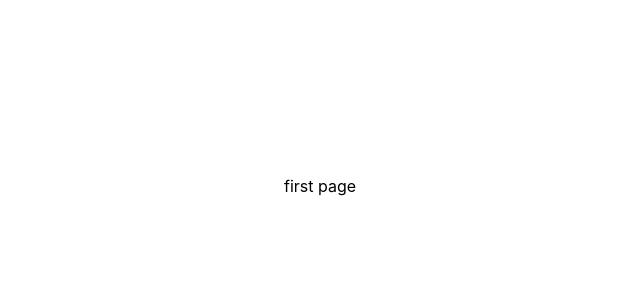
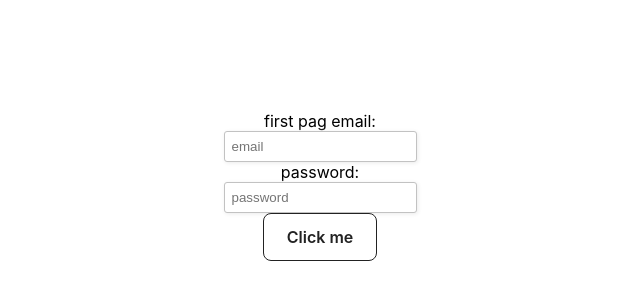
Before and after one commit to gnatal/nano-shop-lovers, a Next.js app: page /signin in a window 1280 px wide. Shown: the part 214-514 px from the top of the page, without its empty margins (320-960 px from the left). Built offline with nearby package versions, Linux system fonts and the light colour scheme.

Commit message:
Started UI components

```diff
--- a/package.json
+++ b/package.json
@@ -9,8 +9,10 @@
     "lint": "next lint"
   },
   "dependencies": {
+    "classnames": "^2.3.1",
     "next": "11.1.2",
     "node-absolute-path": "^1.0.6",
+    "node-sass": "^6.0.1",
     "react": "17.0.2",
     "react-dom": "17.0.2"
   },
@@ -22,6 +24,7 @@
     "eslint-config-airbnb": "^18.2.1",
     "eslint-config-next": "11.1.2",
     "eslint-config-prettier": "^8.3.0",
+    "eslint-import-resolver-typescript": "^2.5.0",
     "eslint-plugin-import": "^2.24.2",
     "eslint-plugin-jsx-a11y": "^6.4.1",
     "eslint-plugin-react": "^7.26.0",
--- /dev/null
+++ b/src/components/signin/index.tsx
@@ -0,0 +1,18 @@
+// eslint-disable-next-line no-use-before-define
+import React from 'react';
+import type { NextPage } from 'next'
+import styles from 'styles/Home.module.css'
+import Button from 'ui_components/button';
+import Input from 'ui_components/input';
+
+// eslint-disable-next-line import/prefer-default-export
+export const SignIn: NextPage = () => (
+    <div className={styles.container}>
+        first pag
+        email: <Input placeholder={"email"} />
+        password: <Input placeholder={"password"} type={"password"} />
+
+        <Button>Click me</Button>
+
+    </div>
+)
--- a/src/pages/signin.tsx
+++ b/src/pages/signin.tsx
@@ -1,12 +1,11 @@
 // eslint-disable-next-line no-use-before-define
 import React from 'react';
 import type { NextPage } from 'next'
-import styles from 'styles/Home.module.css'
+import { SignIn as Page } from 'components/signin';
 
-const SignIn: NextPage = () => (
-    <div className={styles.container}>
-        first page
-    </div>
+const Component: NextPage = (props) => (
+    // eslint-disable-next-line react/jsx-props-no-spreading
+    <Page {...props} />
 )
 
-export default SignIn;
+export default Component;
--- /dev/null
+++ b/src/ui_components/button/index.tsx
@@ -0,0 +1,11 @@
+// eslint-disable-next-line no-use-before-define
+import React, { ReactNode } from "react"
+import cn from "classnames"
+import styles from 'ui_components/button/styles.module.css'
+
+const Button = ({ children, ...props }: { children: ReactNode }) =>
+(
+    <button {...props} className={cn(styles.button_primary)} >{children}</button>
+)
+
+export default Button;
--- /dev/null
+++ b/src/ui_components/button/styles.module.css
@@ -0,0 +1,44 @@
+
+/* CSS */
+.button_primary {
+  background-color: #FFFFFF;
+  border: 1px solid #222222;
+  border-radius: 8px;
+  box-sizing: border-box;
+  color: #222222;
+  cursor: pointer;
+  display: inline-block;
+  font-family: Circular,-apple-system,BlinkMacSystemFont,Roboto,"Helvetica Neue",sans-serif;
+  font-size: 16px;
+  font-weight: 600;
+  line-height: 20px;
+  margin: 0;
+  outline: none;
+  padding: 13px 23px;
+  position: relative;
+  text-align: center;
+  text-decoration: none;
+  touch-action: manipulation;
+  transition: box-shadow .2s,-ms-transform .1s,-webkit-transform .1s,transform .1s;
+  user-select: none;
+  -webkit-user-select: none;
+  width: auto;
+}
+
+.button_primary:focus-visible {
+  box-shadow: #222222 0 0 0 2px, rgba(255, 255, 255, 0.8) 0 0 0 4px;
+  transition: box-shadow .2s;
+}
+
+.button_primary:active {
+  background-color: #F7F7F7;
+  border-color: #000000;
+  transform: scale(.96);
+}
+
+.button_primary:disabled {
+  border-color: #DDDDDD;
+  color: #DDDDDD;
+  cursor: not-allowed;
+  opacity: 1;
+}
--- /dev/null
+++ b/src/ui_components/input/index.tsx
@@ -0,0 +1,11 @@
+// eslint-disable-next-line no-use-before-define
+import React, { ReactNode } from "react"
+import cn from "classnames"
+import styles from 'ui_components/input/styles.module.css'
+
+const Input = ({ ...props }) =>
+(
+    <input {...props} className={cn(styles.input_primary)} />
+)
+
+export default Input;
--- /dev/null
+++ b/src/ui_components/input/styles.module.css
@@ -0,0 +1,14 @@
+.input_primary{
+    box-sizing: border-box;
+	-webkit-box-sizing: border-box;
+	-moz-box-sizing: border-box;
+	border: 1px solid #C2C2C2;
+	box-shadow: 1px 1px 4px #EBEBEB;
+	-moz-box-shadow: 1px 1px 4px #EBEBEB;
+	-webkit-box-shadow: 1px 1px 4px #EBEBEB;
+	border-radius: 3px;
+	-webkit-border-radius: 3px;
+	-moz-border-radius: 3px;
+	padding: 7px;
+	outline: none;
+}
```
Also changed, not shown: src/components/home/index.tsx (added, +11 -0 lines), src/components/login/index.tsx (added, +11 -0 lines), src/components/profile/index.tsx (added, +11 -0 lines), .eslintrc.json, 1 other file (tests, documents, lock files or other folders).
